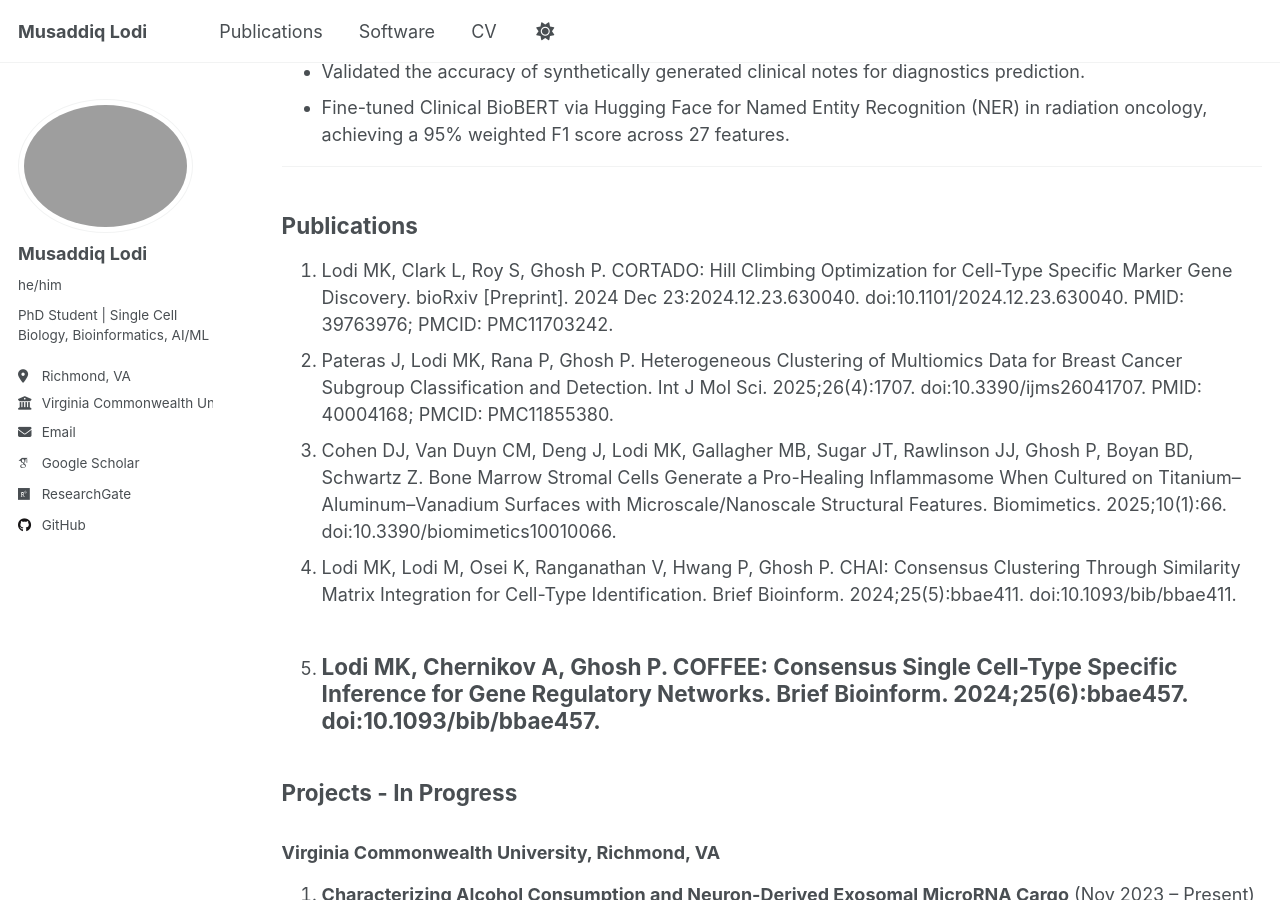
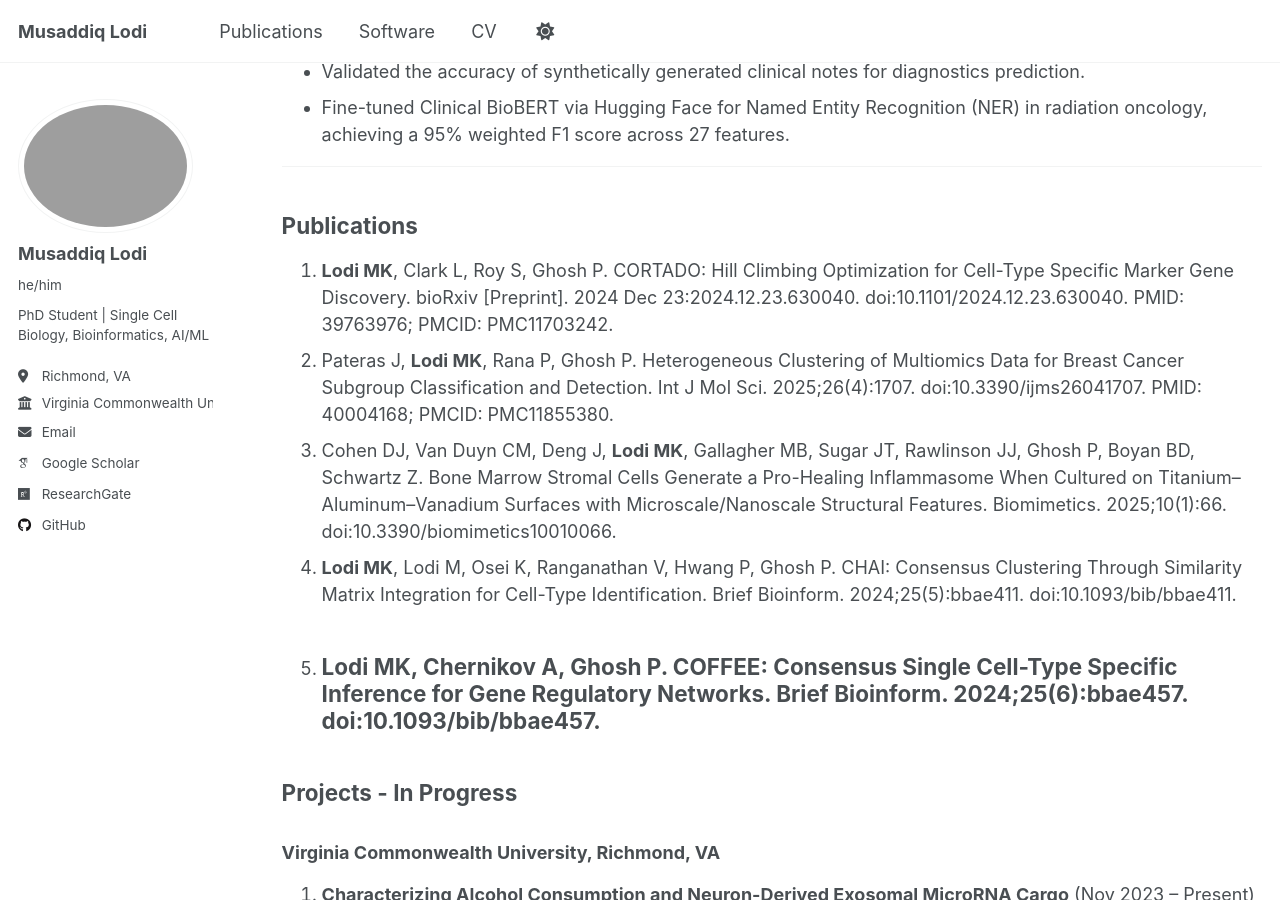
Before and after one commit to musaddiq-k-lodi/musaddiq-k-lodi.github.io, a Jekyll site: the page built from _pages/cv.md, in a window 1280 px wide and 900 px high, scrolled down 1147 px. Built offline with Jekyll 4.4.1, drawn with Linux system fonts in a browser that asks for light colours; some web fonts are replaced.

Commit message:
Update cv.md

```diff
--- a/_pages/cv.md
+++ b/_pages/cv.md
@@ -49,11 +49,11 @@ Machine Learning, Deep Learning, Large Language Models, Python, R, TensorFlow, P
 
 ## Publications
 
-1. Lodi MK, Clark L, Roy S, Ghosh P. CORTADO: Hill Climbing Optimization for Cell-Type Specific Marker Gene Discovery. bioRxiv [Preprint]. 2024 Dec 23:2024.12.23.630040. doi:10.1101/2024.12.23.630040. PMID: 39763976; PMCID: PMC11703242.
-2. Pateras J, Lodi MK, Rana P, Ghosh P. Heterogeneous Clustering of Multiomics Data for Breast Cancer Subgroup Classification and Detection. Int J Mol Sci. 2025;26(4):1707. doi:10.3390/ijms26041707. PMID: 40004168; PMCID: PMC11855380.
-3. Cohen DJ, Van Duyn CM, Deng J, Lodi MK, Gallagher MB, Sugar JT, Rawlinson JJ, Ghosh P, Boyan BD, Schwartz Z. Bone Marrow Stromal Cells Generate a Pro-Healing Inflammasome When Cultured on Titanium–Aluminum–Vanadium Surfaces with Microscale/Nanoscale Structural Features. Biomimetics. 2025;10(1):66. doi:10.3390/biomimetics10010066.
-4. Lodi MK, Lodi M, Osei K, Ranganathan V, Hwang P, Ghosh P. CHAI: Consensus Clustering Through Similarity Matrix Integration for Cell-Type Identification. Brief Bioinform. 2024;25(5):bbae411. doi:10.1093/bib/bbae411.
-5. Lodi MK, Chernikov A, Ghosh P. COFFEE: Consensus Single Cell-Type Specific Inference for Gene Regulatory Networks. Brief Bioinform. 2024;25(6):bbae457. doi:10.1093/bib/bbae457.
+1. **Lodi MK**, Clark L, Roy S, Ghosh P. CORTADO: Hill Climbing Optimization for Cell-Type Specific Marker Gene Discovery. bioRxiv [Preprint]. 2024 Dec 23:2024.12.23.630040. doi:10.1101/2024.12.23.630040. PMID: 39763976; PMCID: PMC11703242.
+2. Pateras J, **Lodi MK**, Rana P, Ghosh P. Heterogeneous Clustering of Multiomics Data for Breast Cancer Subgroup Classification and Detection. Int J Mol Sci. 2025;26(4):1707. doi:10.3390/ijms26041707. PMID: 40004168; PMCID: PMC11855380.
+3. Cohen DJ, Van Duyn CM, Deng J, **Lodi MK**, Gallagher MB, Sugar JT, Rawlinson JJ, Ghosh P, Boyan BD, Schwartz Z. Bone Marrow Stromal Cells Generate a Pro-Healing Inflammasome When Cultured on Titanium–Aluminum–Vanadium Surfaces with Microscale/Nanoscale Structural Features. Biomimetics. 2025;10(1):66. doi:10.3390/biomimetics10010066.
+4. **Lodi MK**, Lodi M, Osei K, Ranganathan V, Hwang P, Ghosh P. CHAI: Consensus Clustering Through Similarity Matrix Integration for Cell-Type Identification. Brief Bioinform. 2024;25(5):bbae411. doi:10.1093/bib/bbae411.
+5. **Lodi MK**, Chernikov A, Ghosh P. COFFEE: Consensus Single Cell-Type Specific Inference for Gene Regulatory Networks. Brief Bioinform. 2024;25(6):bbae457. doi:10.1093/bib/bbae457.
 ---
 
 ## Projects - In Progress
```
